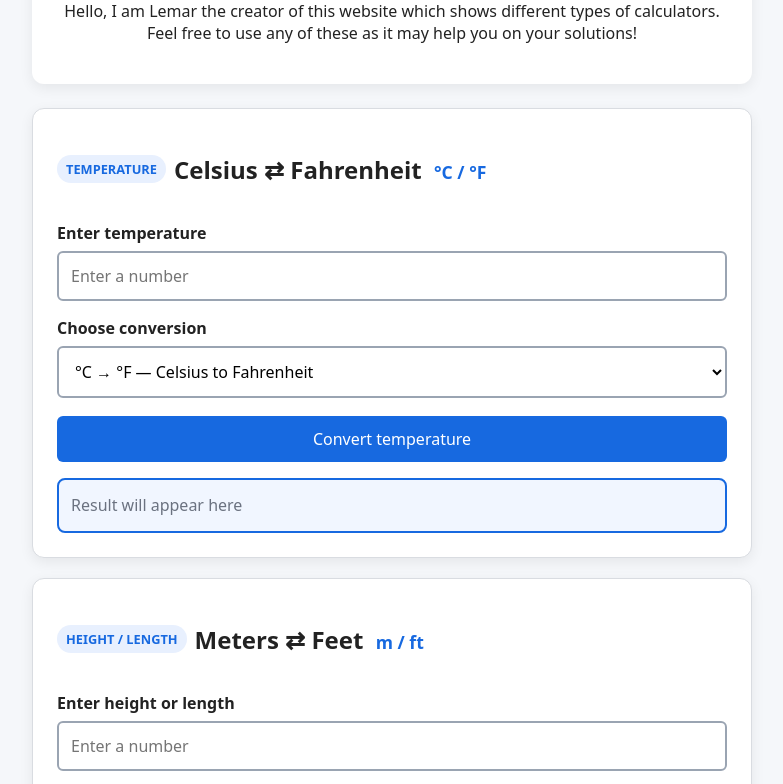
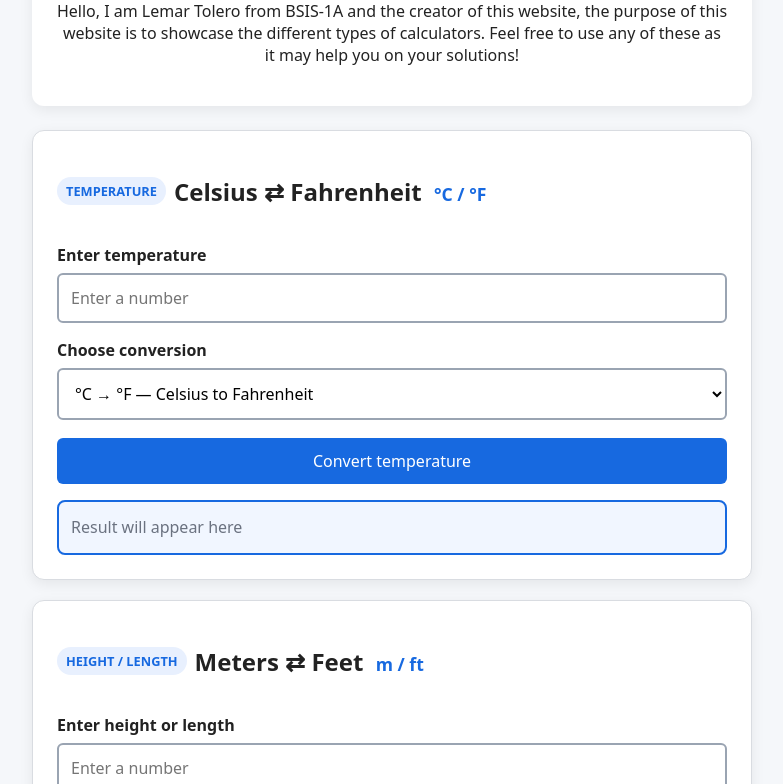
Before and after one commit to ltolero-arch/4-types-of-calculators, a plain HTML site: page index.html in a window 1280 px wide. Shown: the part 270-1054 px from the top of the page, without its empty margins (248-1031 px from the left). Drawn offline with Linux system fonts and the light colour scheme.

Commit message:
Updated calculator

```diff
--- a/index.html
+++ b/index.html
@@ -180,9 +180,10 @@
   <header>
     <h1>Calculating conversions, loops, income tax, and payrolls</h1>
     <p>
-      Hello, I am Lemar the creator of this website which shows different
-      types of calculators. Feel free to use any of these as it may help you
-      on your solutions!
+      Hello, I am Lemar Tolero from BSIS-1A and the creator of this website,
+      the purpose of this website is to showcase the different types of
+      calculators. Feel free to use any of these as it may help you on your
+      solutions!
     </p>
   </header>
 
```
